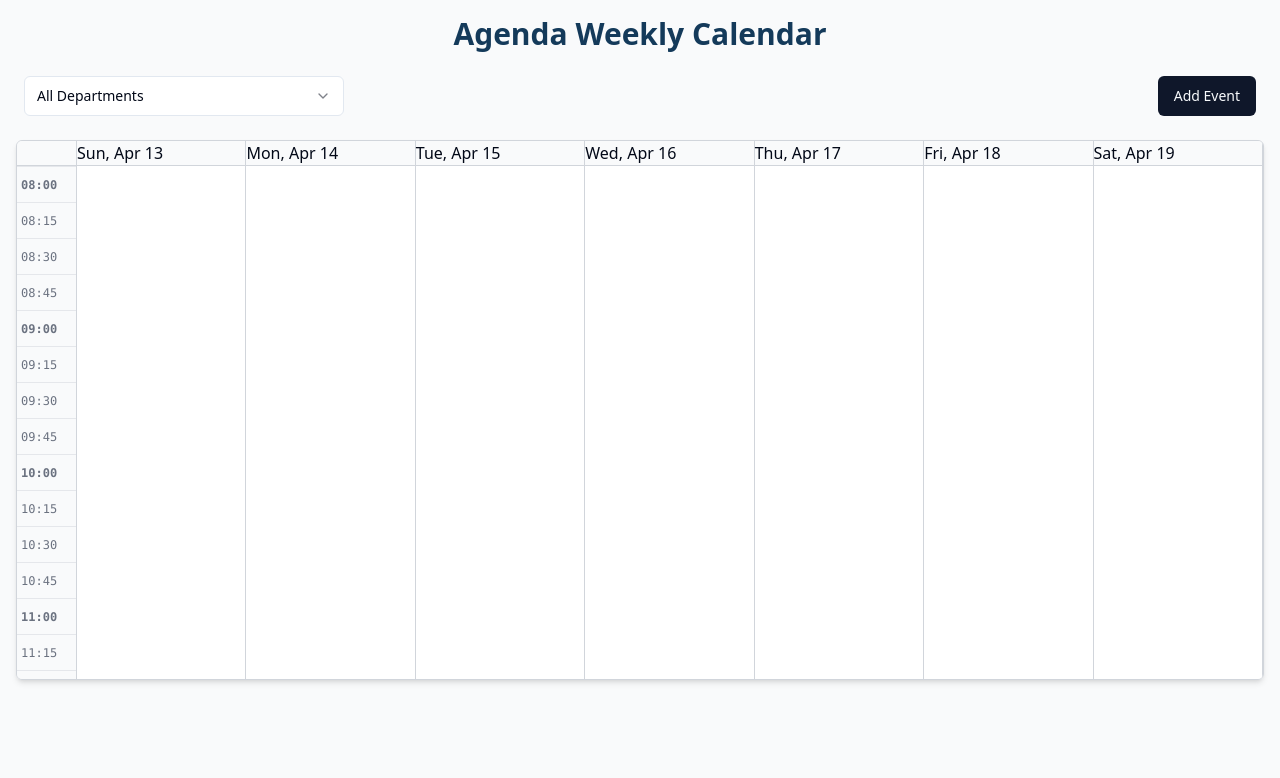
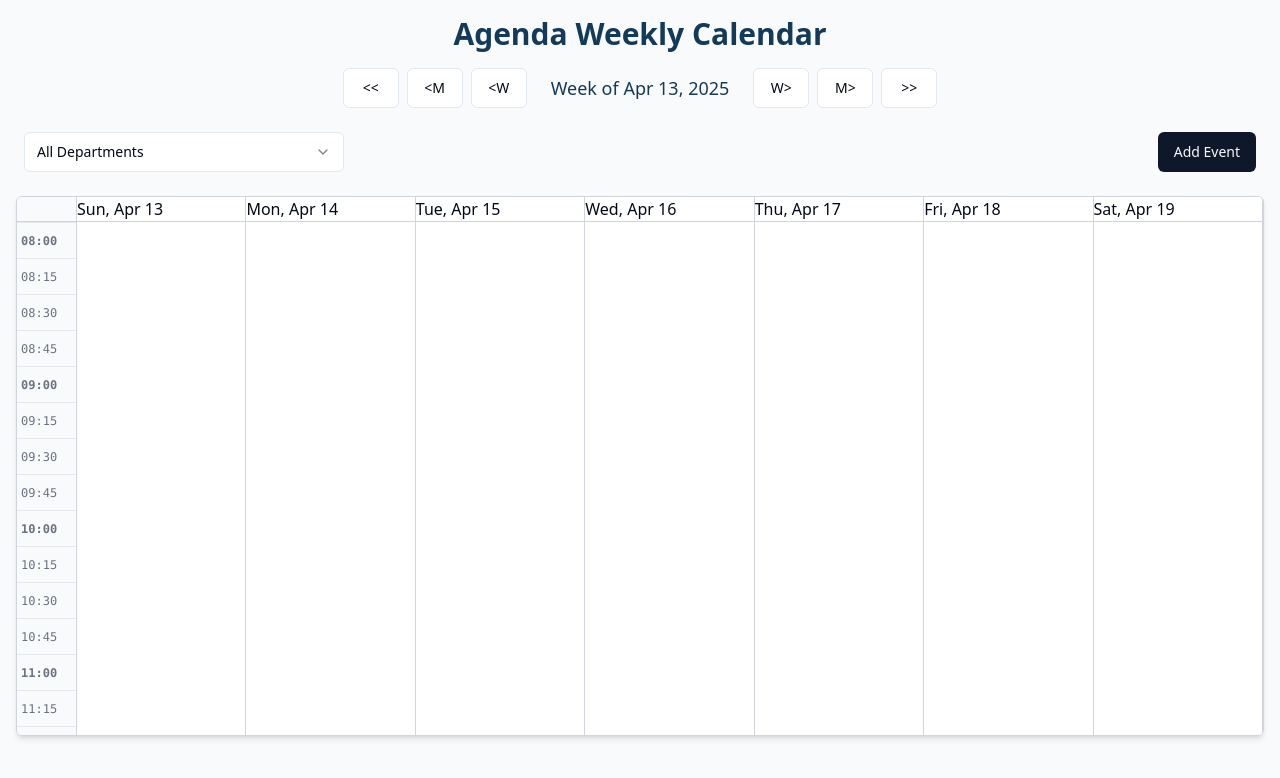
Before and after one commit to mansourbens/time-tide-agenda, a React (Vite) app: page / in a window 1280 px wide. Shown: the top 778 px of the page. Built offline with nearby package versions, Linux system fonts and the light colour scheme.

Commit message:
feat: Enhance calendar navigation and styling
- Added color styling to calendar headers.
- Implemented navigation between weeks, months, and years.

```diff
--- a/src/pages/Index.tsx
+++ b/src/pages/Index.tsx
@@ -1,5 +1,6 @@
+
 import React, { useState, useMemo } from "react";
-import { format, addDays, startOfWeek, isSameDay } from "date-fns";
+import { format, addDays, startOfWeek, isSameDay, addWeeks, subWeeks, addMonths, subMonths, addYears, subYears } from "date-fns";
 import { Button } from "@/components/ui/button";
 import {
   Dialog,
@@ -79,6 +80,9 @@ const Index = () => {
   const [selectedEvent, setSelectedEvent] = useState<AgendaEvent | null>(null);
   const [openDetail, setOpenDetail] = useState(false);
 
+  // State for currently displayed week start for navigation
+  const [currentWeekStart, setCurrentWeekStart] = useState(() => startOfWeek(new Date(), { weekStartsOn: 0 }));
+
   // Generate time slots in 15 min increments from 8:00 to 20:00
   const timeSlots = useMemo(() => {
     const slots = [];
@@ -89,14 +93,13 @@ const Index = () => {
   }, []);
 
   // Calculate current week days (Sunday to Saturday)
-  const weekStart = startOfWeek(new Date(), { weekStartsOn: 0 }); // Sunday
   const daysOfWeek = useMemo(() => {
     const days = [];
     for (let i = 0; i < 7; i++) {
-      days.push(addDays(weekStart, i));
+      days.push(addDays(currentWeekStart, i));
     }
     return days;
-  }, [weekStart]);
+  }, [currentWeekStart]);
 
   // Filter events by department and week
   const filteredEvents = useMemo(() => {
@@ -177,7 +180,7 @@ const Index = () => {
   };
 
   // Constants for event display
-  const EVENT_SLOT_HEIGHT = 36; // reduce height to 36px per 15min slot to be more compact
+  const EVENT_SLOT_HEIGHT = 36; // height per 15min slot to be compact
 
   // Updated daysOfWeek mapping with event columns using new colors and scroll container
   const eventColumns = daysOfWeek.map((d) => {
@@ -244,31 +247,69 @@ const Index = () => {
     );
   });
 
-  // Adjust day header styling with main color for weekday labels
+  // Adjust day header styling with main color for weekday labels, add better styling
   const dayHeaderElements = daysOfWeek.map((d) => (
     <div
       key={format(d, "yyyy-MM-dd")}
-      className="border-b border-gray-300 px-2 py-1 text-center font-semibold select-none"
-      style={{ color: MAIN_COLOR }}
+      className="border-b border-gray-300 border-r px-2 py-2 text-center font-semibold select-none shadow-sm"
+      style={{
+        color: "white",
+        backgroundColor: MAIN_COLOR,
+        userSelect: "none",
+      }}
     >
       {format(d, "EEE, MMM d")}
     </div>
   ));
 
-  // Render time labels on left side in muted gray
+  // Render time labels on left side in muted gray with fixed width
   const timeLabelElements = timeSlots.map((time) => (
     <div key={time} className="h-9 border-t border-gray-200 px-1 text-xs font-mono text-gray-500 select-none leading-[36px]">
       {time.endsWith("00") ? <strong>{time}</strong> : time}
     </div>
   ));
 
+  // Navigation controls for weeks, months, years
+  const navWeekBackward = () => setCurrentWeekStart(subWeeks(currentWeekStart, 1));
+  const navWeekForward = () => setCurrentWeekStart(addWeeks(currentWeekStart, 1));
+  const navMonthBackward = () => setCurrentWeekStart(subMonths(currentWeekStart, 1));
+  const navMonthForward = () => setCurrentWeekStart(addMonths(currentWeekStart, 1));
+  const navYearBackward = () => setCurrentWeekStart(subYears(currentWeekStart, 1));
+  const navYearForward = () => setCurrentWeekStart(addYears(currentWeekStart, 1));
+
   return (
     <div className="min-h-screen bg-gray-50 p-4 flex flex-col items-center">
-      <h1 className="text-3xl font-bold mb-6" style={{ color: MAIN_COLOR }}>
+      <h1 className="text-3xl font-bold mb-4" style={{ color: MAIN_COLOR }}>
         Agenda Weekly Calendar
       </h1>
 
+      {/* Navigation Buttons */}
+      <div className="flex flex-wrap justify-center gap-2 mb-6">
+        <Button variant="outline" onClick={navYearBackward} className="min-w-[3.5rem]">
+          {"<<"}
+        </Button>
+        <Button variant="outline" onClick={navMonthBackward} className="min-w-[3.5rem]">
+          {"<M"}
+        </Button>
+        <Button variant="outline" onClick={navWeekBackward} className="min-w-[3.5rem]">
+          {"<W"}
+        </Button>
+        <div className="flex items-center font-medium px-4 text-lg select-none" style={{color: MAIN_COLOR}}>
+          Week of {format(currentWeekStart, "MMM d, yyyy")}
+        </div>
+        <Button variant="outline" onClick={navWeekForward} className="min-w-[3.5rem]">
+          {"W>"}
+        </Button>
+        <Button variant="outline" onClick={navMonthForward} className="min-w-[3.5rem]">
+          {"M>"}
+        </Button>
+        <Button variant="outline" onClick={navYearForward} className="min-w-[3.5rem]">
+          {">>"}
+        </Button>
+      </div>
+
       <div className="flex flex-col md:flex-row md:items-center md:justify-between mb-6 gap-4 w-full max-w-7xl px-2">
+        {/* Department Filter Select */}
         <div className="flex-1">
           <Select value={filterDepartment} onValueChange={(value) => setFilterDepartment(value as Department | "all")}>
             <SelectTrigger className="w-full max-w-xs">
@@ -284,6 +325,7 @@ const Index = () => {
             </SelectContent>
           </Select>
         </div>
+        {/* Add Event Dialog */}
         <Dialog open={openAdd} onOpenChange={setOpenAdd}>
           <DialogTrigger asChild>
             <Button>Add Event</Button>
@@ -418,20 +460,22 @@ const Index = () => {
 
       {/* Weekly calendar grid wrapped in horizontally centered and scrollable container */}
       <div
-        className="border border-gray-300 rounded-md bg-white shadow-md w-full max-w-7xl overflow-x-auto"
-        style={{ height: timeSlots.length * EVENT_SLOT_HEIGHT + 40, maxHeight: "540px" }}
+        className="border border-gray-300 rounded-md bg-white shadow-md w-full max-w-7xl overflow-x-auto overflow-y-auto"
+        style={{ maxHeight: 540 }}
       >
         <div className="grid" style={{ gridTemplateColumns: "60px repeat(7, minmax(0, 1fr))" }}>
           {/* Top-left empty cell */}
           <div className="border-b border-r border-gray-300 bg-gray-50"></div>
           {/* Days headers */}
           {dayHeaderElements.map((el) => (
-            <div key={el.key} className="border-b border-r border-gray-300 bg-gray-50">
+            <div key={el.key} className="border-b border-r border-gray-300">
               {el.props.children}
             </div>
           ))}
           {/* Time labels on the left */}
-          <div className="flex flex-col border-r border-gray-300 bg-gray-50">{timeLabelElements}</div>
+          <div className="flex flex-col border-r border-gray-300 bg-gray-50">
+            {timeLabelElements}
+          </div>
           {/* Day columns with events */}
           {eventColumns}
         </div>
```
